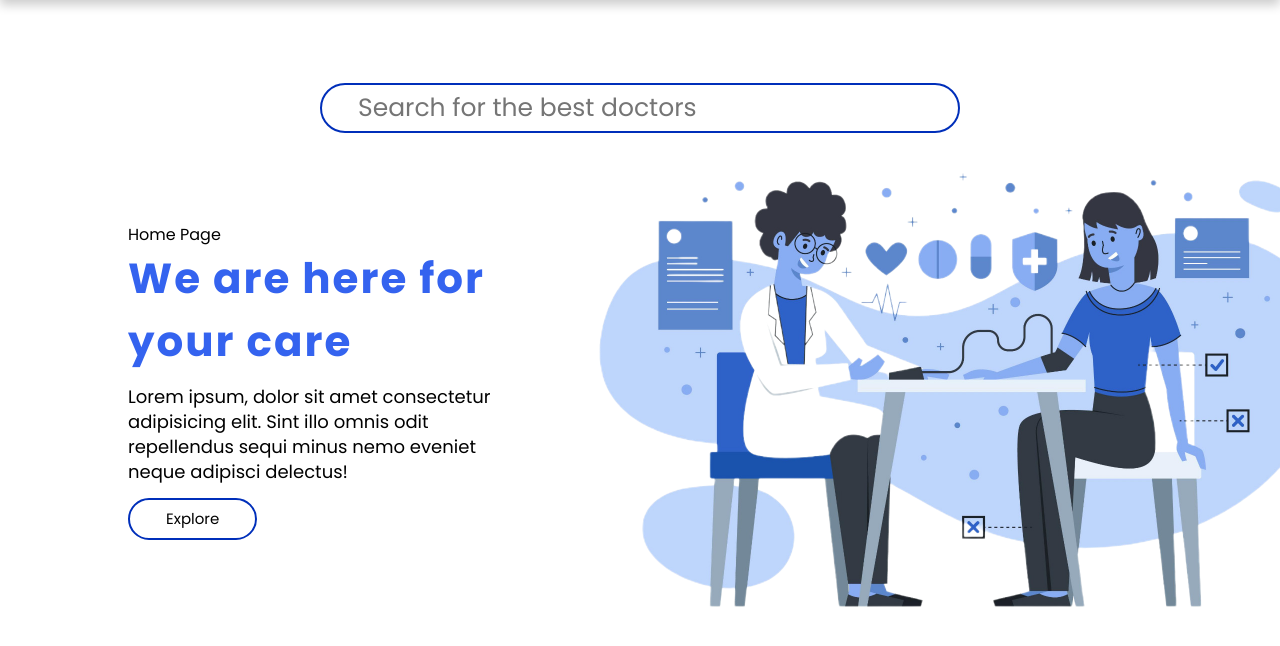
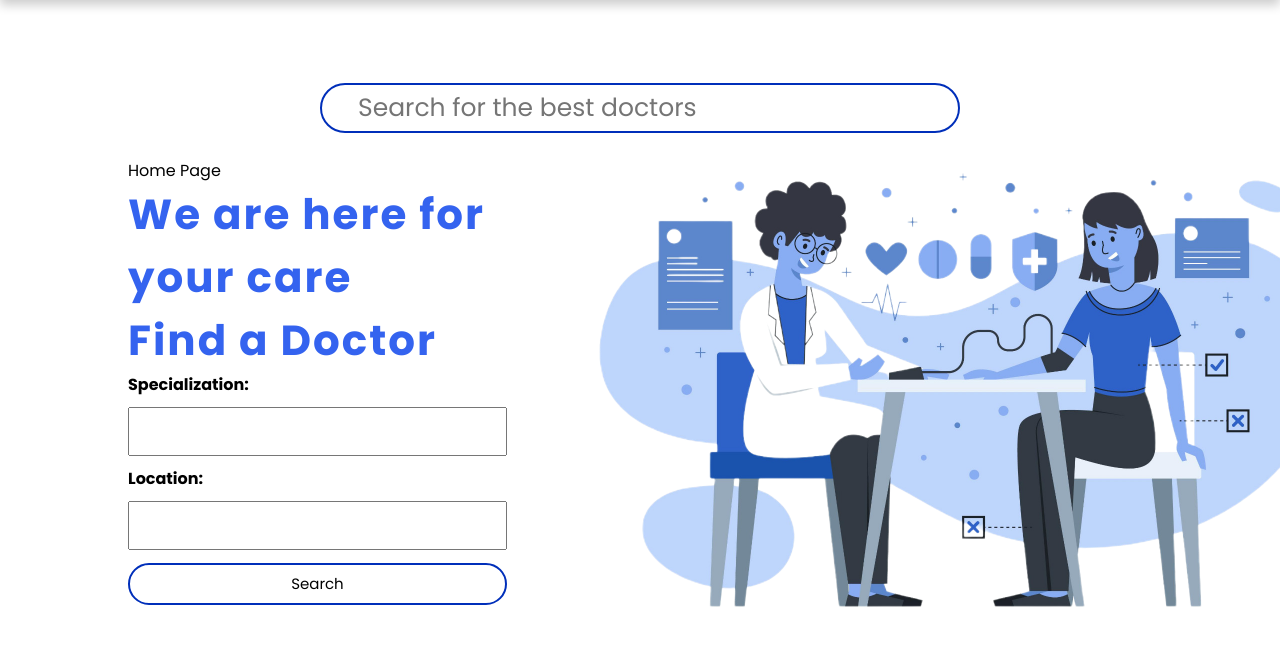
Before and after one commit to MOHAMedelhennawy/Healixra, a Python web app: template templates/home.html in a window 1280 px wide; the page is wider, and only the part inside the window is pictured. Shown: the part 60-706 px from the top of that part. Run offline with Jinja, Linux system fonts and the light colour scheme; the template is opened without the code that fills it, so the values that code supplies are empty.

Commit message:
search function
adding search

```diff
--- a/static/forms.css
+++ b/static/forms.css
@@ -8,7 +8,7 @@
 }
 
 .form{
-    background-color: rgb(255, 255, 255);
+    background-color: #0735b6;
     width: 50%;
     max-width: 430;
     box-shadow: 0 5px 10px rgba(0, 0, 0, 0.1);
@@ -173,3 +173,31 @@
     position: relative;
     z-index: 3;
 }
+form {
+    display: flex;
+    flex-direction: column;
+    gap: 10px;
+    max-width: 400px;
+    margin: 0 auto;
+}
+
+form label {
+    font-weight: bold;
+}
+
+form select, form input, form button {
+    padding: 10px;
+    font-size: 16px;
+}
+
+form button {
+    background-color: #007bff;
+    color: #000;
+    border: none;
+    cursor: pointer;
+    transition: background-color 0.3s;
+}
+
+form button:hover {
+    background-color: #0056b3;
+}
--- a/templates/home.html
+++ b/templates/home.html
@@ -7,12 +7,16 @@
     <div class="text">
         {{current_user.first_name}} {{current_user.last_name}} Home Page
         <h2>We are here for your care</h2>
-        <p>
-            Lorem ipsum, dolor sit amet consectetur adipisicing elit.
-            Sint illo omnis odit repellendus sequi minus nemo eveniet
-            neque adipisci delectus!
-        </p>
-        <a href="{{ url_for('register')}}"><button type="button">Explore</button></a>
+        <h2>Find a Doctor</h2>
+        <form action="{{ url_for('search') }}" method="get">
+            <label for="specialization">Specialization:</label>
+            <input type="text" id="specialization" name="specialization" required>
+
+            <label for="location">Location:</label>
+            <input type="text" id="location" name="location" required>
+
+            <button type="submit">Search</button>
+        </form>
     </div>
     <div class="img">
         <img src="../static/images/1.png" alt="">
--- a/templates/index.html
+++ b/templates/index.html
@@ -3,7 +3,7 @@
 <head>
     <meta charset="UTF-8">
     <meta name="viewport" content="width=device-width, initial-scale=1.0">
-    <title>My project</title>
+    <title>Healixra</title>
     <link rel="stylesheet" href="{{ url_for('static', filename='main.css')}}">
     <link rel="stylesheet" href="{{ url_for('static', filename='home.css')}}">
     <link rel="stylesheet" href="{{ url_for('static', filename='profile.css')}}">
```
Also changed, not shown: routes.py (+19 -0 lines), templates/doctor_profile.html (added, +15 -0 lines), templates/search_results.html (added, +25 -0 lines), test_adding_doctors.py (added, +34 -0 lines).
